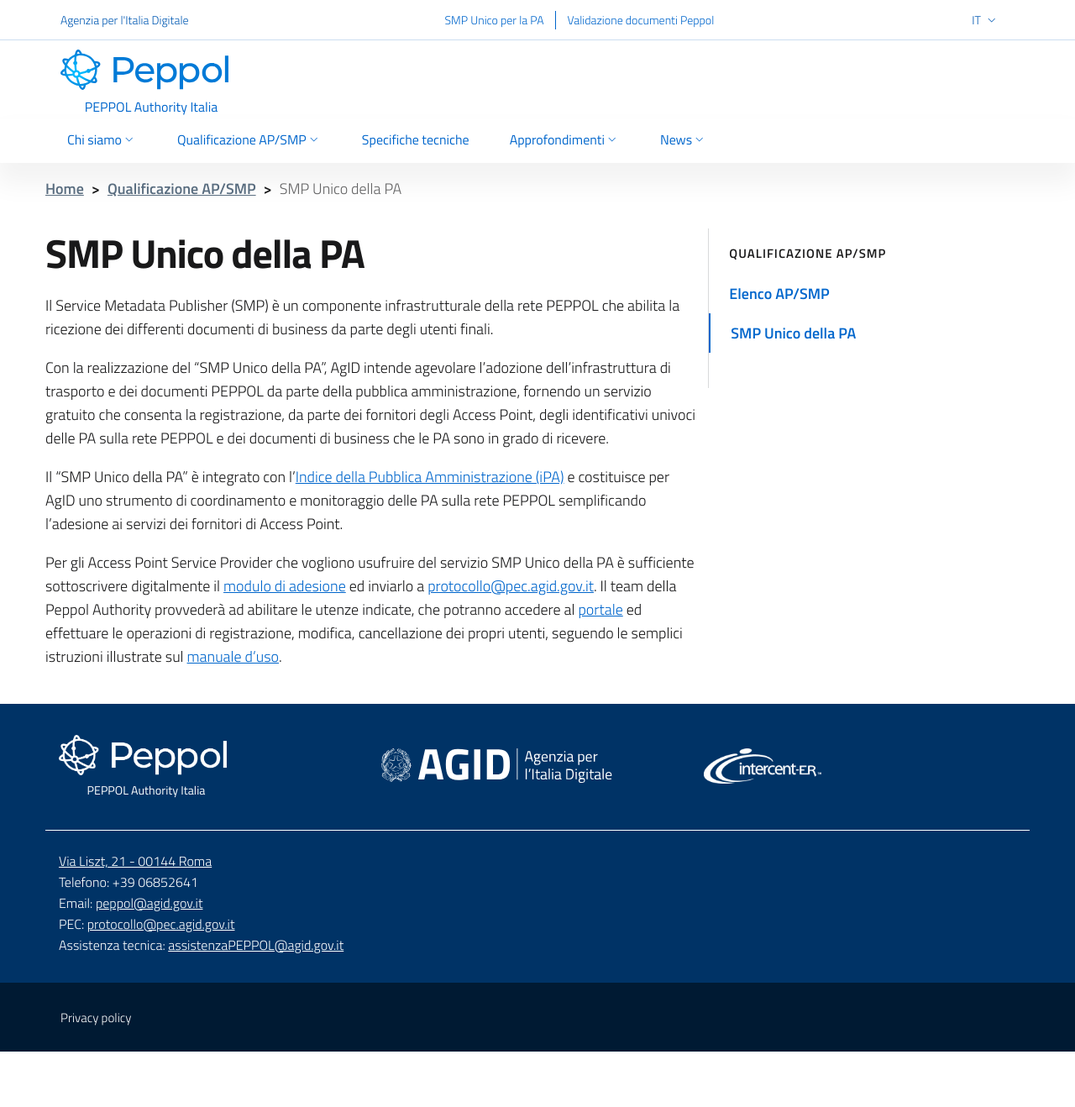
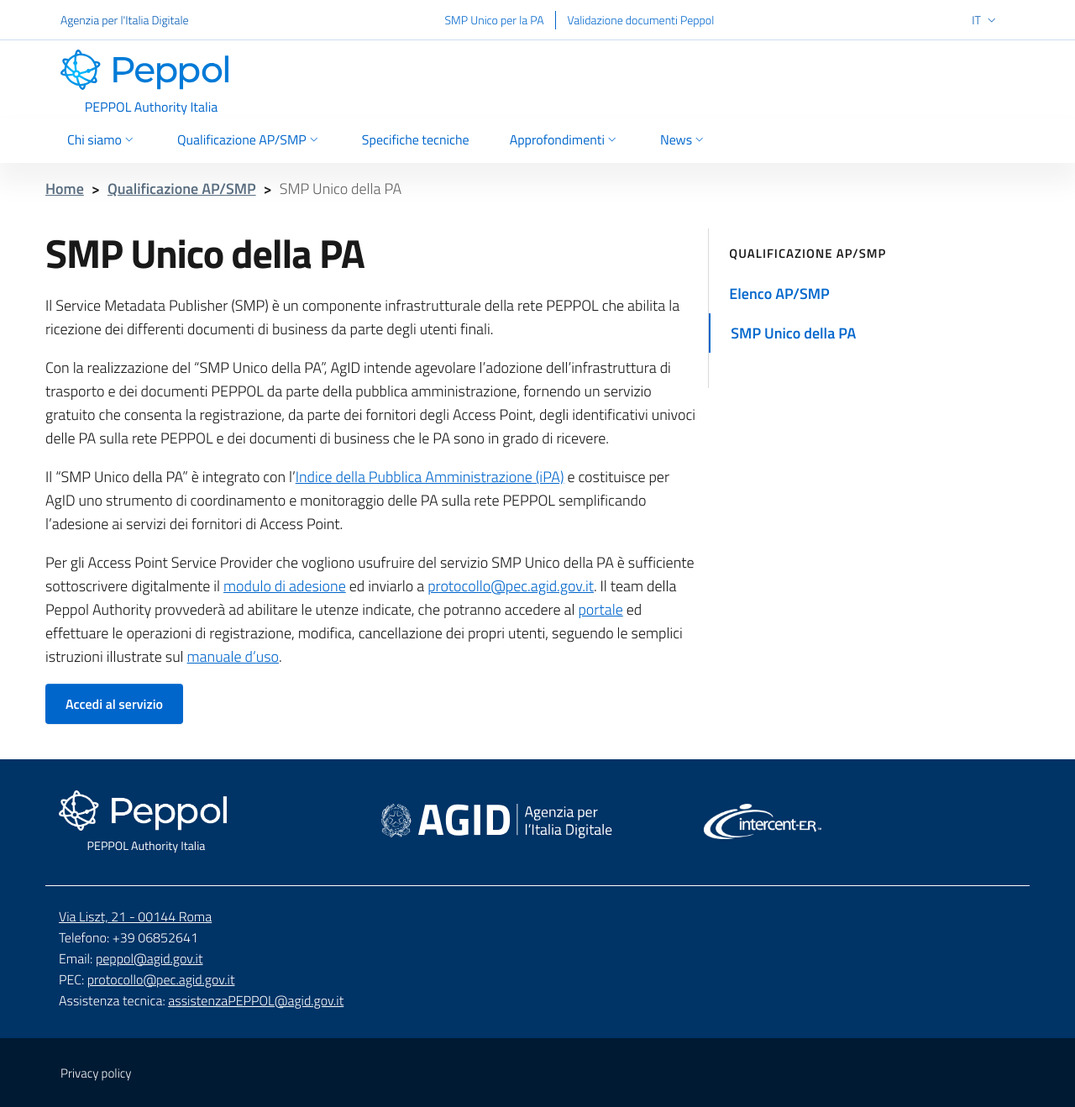
Before and after one commit to realeroberto/peppol.agid.gov.it, a Jekyll site: the page built from it/qualificazione-ap-smp/smp-unico-pa.md, in a window 1280 px wide. Shown: the whole page at 84% size. Built offline with Jekyll 4.4.1, drawn with Linux system fonts in a browser that asks for light colours; comment, search, counter and statistics services are not loaded; before the commit the page ends 1252 px from its top, so only the background shows below that.

Commit message:
Add button

```diff
--- a/it/qualificazione-ap-smp/smp-unico-pa.md
+++ b/it/qualificazione-ap-smp/smp-unico-pa.md
@@ -14,4 +14,6 @@
 
 Il “SMP Unico della PA” è integrato con l’[Indice della Pubblica Amministrazione (iPA)](https://indicepa.gov.it/) e costituisce per AgID uno strumento di coordinamento e monitoraggio delle PA sulla rete PEPPOL semplificando l’adesione ai servizi dei fornitori di Access Point.
 
-Per gli Access Point Service Provider che vogliono usufruire del servizio SMP Unico della PA è sufficiente sottoscrivere digitalmente il [modulo di adesione](/attachments/Form_Abilitazione_SMP_v0.6.docx) ed inviarlo a [protocollo@pec.agid.gov.it](mailto:protocollo@pec.agid.gov.it). Il team della Peppol Authority provvederà ad abilitare le utenze indicate, che potranno accedere al [portale](https://peppol-smp-w.agid.gov.it/ipa/) ed effettuare le operazioni di registrazione, modifica, cancellazione dei propri utenti, seguendo le semplici istruzioni illustrate sul [manuale d'uso](/attachments/Manuale_Interfaccia_SMP_Service_Provider_v1.0.pdf).
+Per gli Access Point Service Provider che vogliono usufruire del servizio SMP Unico della PA è sufficiente sottoscrivere digitalmente il [modulo di adesione](/attachments/Form_Abilitazione_SMP_v0.6.docx) ed inviarlo a [protocollo@pec.agid.gov.it](mailto:protocollo@pec.agid.gov.it). Il team della Peppol Authority provvederà ad abilitare le utenze indicate, che potranno accedere al [portale](https://peppol-smp.agid.gov.it/ipa/) ed effettuare le operazioni di registrazione, modifica, cancellazione dei propri utenti, seguendo le semplici istruzioni illustrate sul [manuale d'uso](/attachments/Manuale_Interfaccia_SMP_Service_Provider_v1.0.pdf).
+
+<a href="https://peppol-smp.agid.gov.it/ipa/" class="btn btn-primary" role="button">Accedi al servizio</a>
```
Also changed, not shown: en/qualification-ap-smp/single-smp-pa.md (+2 -0 lines).
